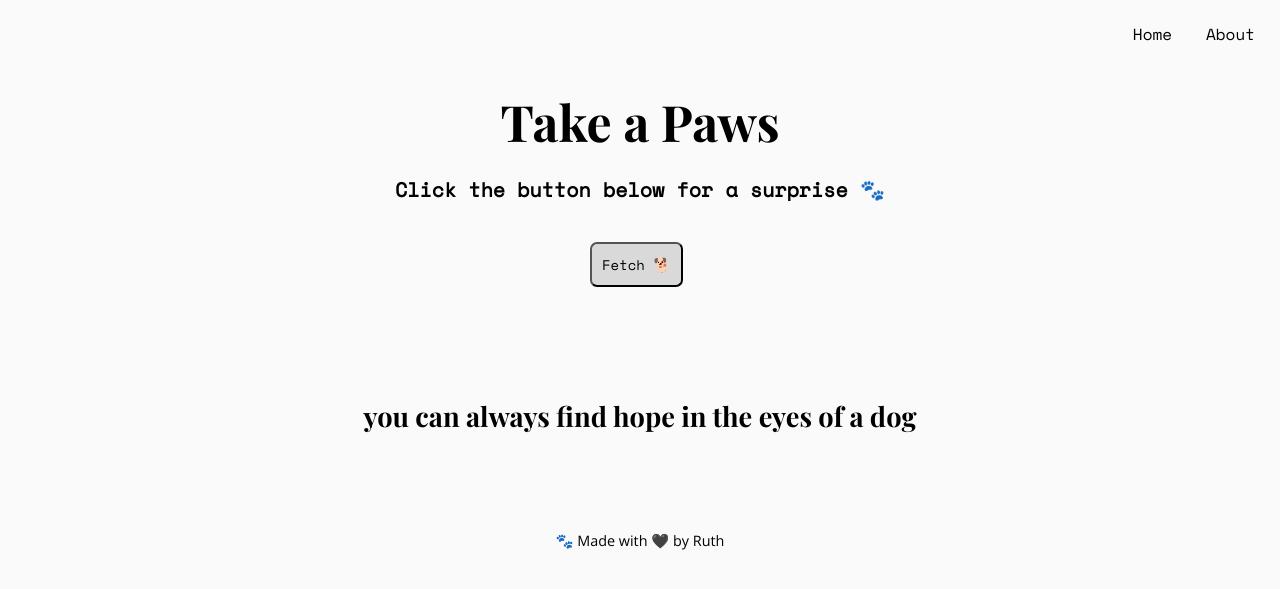
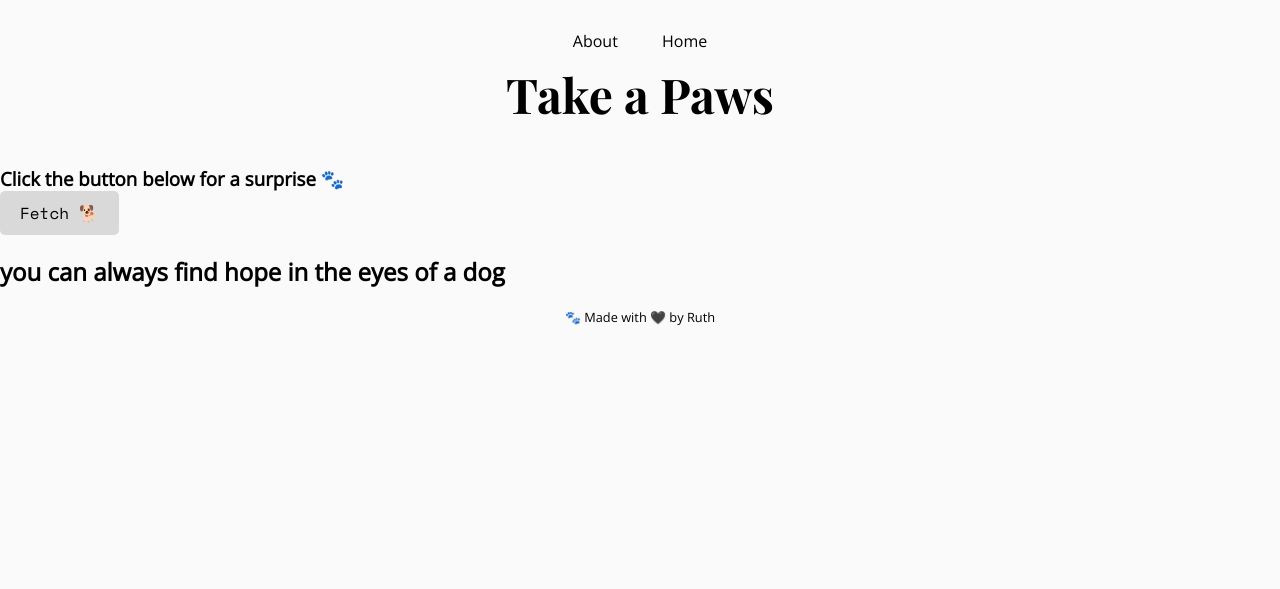
Before and after one commit to rvth/takeapaws, a Flask app: page / in a window 1280 px wide. Shown: the top 589 px of the page. Run offline with Flask 2, Linux system fonts and the light colour scheme.

Commit message:
more updates

```diff
--- a/static/css/style.css
+++ b/static/css/style.css
@@ -1,168 +1,76 @@
-/* layout */
-
-h1{
-    color: black;
-    font-size: 50px;
-    font-weight: bold;
-    font-family: 'Playfair Display', monospace;
-    text-align: center;
-    margin-bottom: 10px;
+/* Reset CSS */
+html, body, header, nav, footer, h1, h2, h3, p, ul, li {
+    margin: 0;
+    padding: 0;
 }
-
-/* Media query for smaller devices */
-@media only screen and (max-width: 768px) {
-    h1 {
-        padding: 10px; /* Adjust padding for smaller devices */
-    }
-
-    h1 {
-        font-size: 1.5rem; /* Adjust font size for smaller devices */
-    }
-}
-
-h2 {
-    color: black;
-    font-size: 1.70rem;
-    font-weight: bold;
-    font-family: 'Playfair Display', cursive; /* Note: Playfair Display is not a cursive font */
-    text-align: center;
-}
-
-h3 {
-    color: black;
-    font-size: 1.25rem;
-    font-weight: bold;
-    font-family: 'Space Mono', sans-serif;
-    text-align: center;
-}
-
-p {
-    text-align: center;
-}
-
+/* Global Styles */
 body {
     color: black;
     font-family: 'Open Sans', sans-serif;
-    font-size: 1.0625rem;
+    font-size: 1rem;
     background: #FAFAFA;
 }
 
-/* images */
-
-img {
-    display: block;
-    margin-left: auto;
-    margin-right: auto;
+.container {
+    max-width: 1200px;
+    margin: 0 auto;
+    padding: 0 20px; /* Adjust as needed */
 }
 
-.responsive {
-    width: 100%;
-    max-width: 1000px;
-    height: auto;
+/* Header Styles */
+header {
+    text-align: center;
+    padding: 20px 0;
 }
 
-/* nav and header */
-ul {
+.container-nav ul {
     list-style-type: none;
     margin: 0;
     padding: 0;
-    overflow: hidden;
-    color: black;
-    font-family: 'Space Mono', sans-serif;
-    font-size: 1rem;
-}
-
-.container-nav ul {
-    float: right;
 }
 
 .container-nav ul li {
-    float: right;
+    display: inline;
 }
 
 .container-nav ul li a {
-    display: block;
+    display: inline-block;
     color: black;
-    text-align: center;
-    padding: 14px 17px;
     text-decoration: none;
+    padding: 10px 20px;
 }
 
 .container-nav ul li a:hover {
     background-color: #97f3f6;
 }
 
-.nav a.active {
-    background-color: #ddd;
-    color: black;
+h1 {
+    font-size: 3rem;
+    font-weight: bold;
+    font-family: 'Playfair Display', monospace;
+    margin-bottom: 20px;
 }
 
-.hero_role {
-    font-size: 1.3rem;
-}
-
-.center {
-    display: block;
-    margin-left: auto;
-    margin-right: auto;
-    width: 50%;
-}
-
-/* dog image */
-
-.alert {
-    display: none;
-}
-
-img {
-    max-height: 300px;
-}
-
-#listImageContainer {
-    margin-top: 30px;
-}
-
-/* button */
-
+/* Button Styles */
 button {
     background-color: #D9D9D9;
     color: black;
     font-family: 'Space Mono', monospace;
-    padding: 10px 10px;
-    text-align: center;
-    display: inline-block;
-    font-size: 14px;
-    border-radius: 7px;
-    margin: -5px -50px;
+    padding: 10px 20px;
+    font-size: 1rem;
+    border: none;
+    border-radius: 5px;
     margin-bottom: 20px;
-    position: relative;
-    top: 20%;
-    left: 50%;
+    cursor: pointer;
 }
 
 button:hover {
     background-color: #97f3f6;
-    color: black;
 }
 
-/* footer */
-
-.cards {
-    display: grid;
-    align-items: center;
-    grid-gap: 30px;
-    margin-bottom: 20px;
-    border-radius: 10px;
-}
-
-.card {
-    background-color: #fff;
-    box-shadow: 3px 5px #b5c0f6;
-    border-radius: 7px;
-}
-
+/* Footer Styles */
 .page_footer {
     text-align: center;
-    padding: 1em 0;
-    font-size: .9rem;
+    padding: 20px 0;
+    font-size: 0.8rem;
 }
--- a/templates/index.html
+++ b/templates/index.html
@@ -24,6 +24,8 @@ j=d.createElement(s),dl=l!='dataLayer'?'&l='+l:'';j.async=true;j.src=
     <noscript><iframe src="https://www.googletagmanager.com/ns.html?id=GTM-WXGVDP69"
     height="0" width="0" style="display:none;visibility:hidden"></iframe></noscript>
     <!-- End Google Tag Manager (noscript) -->
+
+    <header>
         <nav>
             <div class="container container-nav">
                 <ul>
@@ -32,14 +34,10 @@ height="0" width="0" style="display:none;visibility:hidden"></iframe></noscript>
                 </ul>
             </div>
         </nav>
-<br>
-<br>
         <h1>Take a Paws</h1>
-
+    </header>
 
     <h3>Click the button below for a surprise &#128062;</h3>
-
-<br>
 
     <button class="btn btn-primary random" aria-label="Fetch a random dog image">Fetch &#128021;</button>
 
@@ -47,15 +45,10 @@ height="0" width="0" style="display:none;visibility:hidden"></iframe></noscript>
 
     <script src="{{url_for('static', filename='script.js')}}"></script>
 
-<br>
-<br>
-<br>
     <h2>you can always find hope in the eyes of a dog</h2>
-<br>
-<br>
-</body>
 
     <footer class="page_footer">
         <p>&#128062; Made with &#128420; by Ruth</p>
-
     </footer>
+</body>
+</html>
```
Lines whose indentation alone changed are shown as unchanged.
